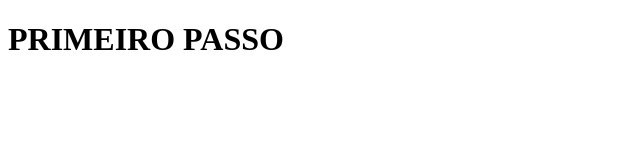
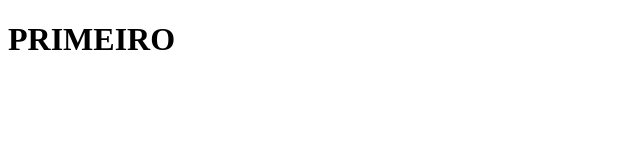
Before and after one commit to vict0rjesus/teste, a plain HTML site: page index.html in a window 1280 px wide. Shown: the whole page, without its empty margins (0-640 px from the left). Drawn offline with Linux system fonts and the light colour scheme.

Commit message:
Update index.html

```diff
--- a/index.html
+++ b/index.html
@@ -6,6 +6,6 @@
     <title>Document</title>
 </head>
 <body>
-    <h1>PRIMEIRO PASSO</h1>
+    <h1>PRIMEIRO</h1>
 </body>
 </html>
```
